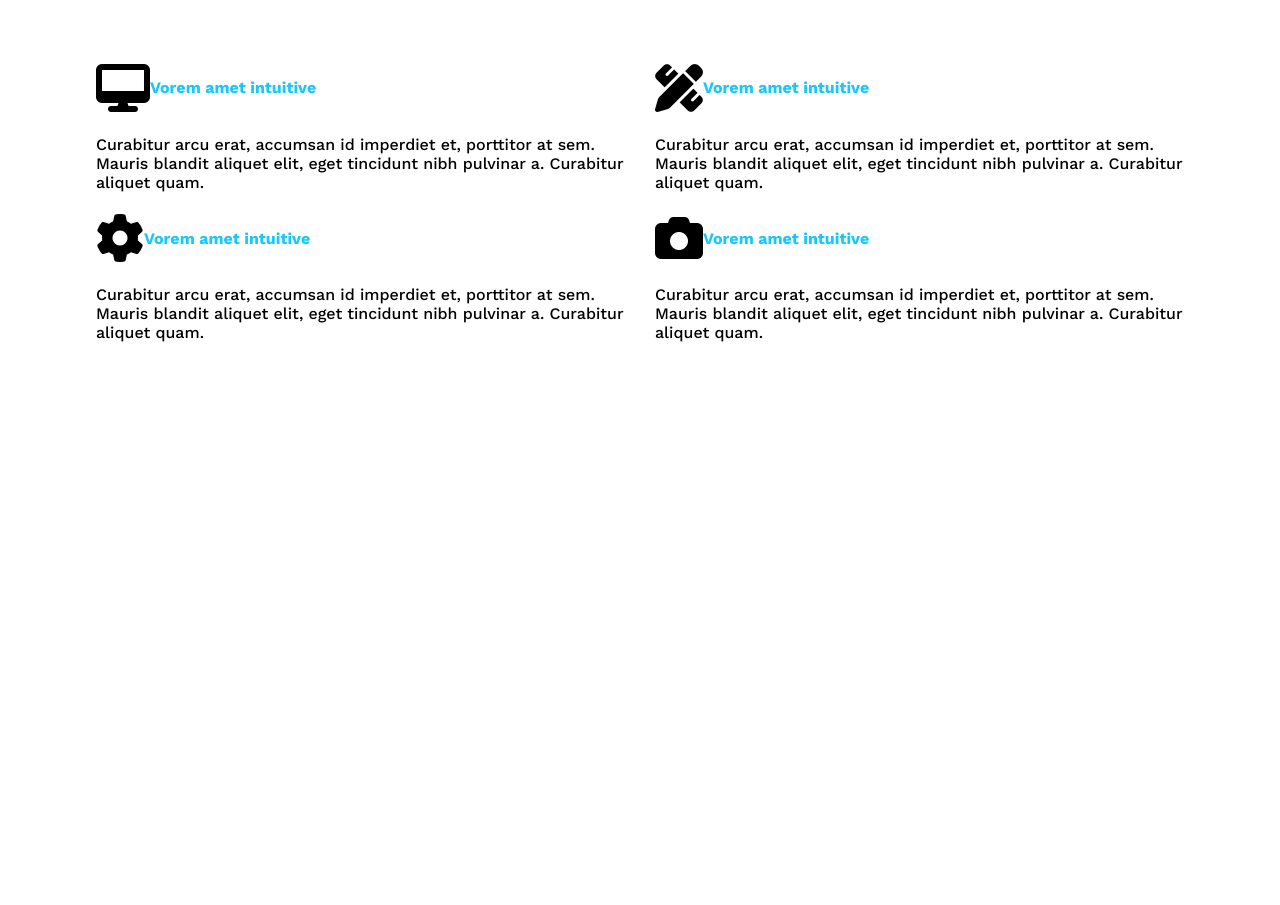
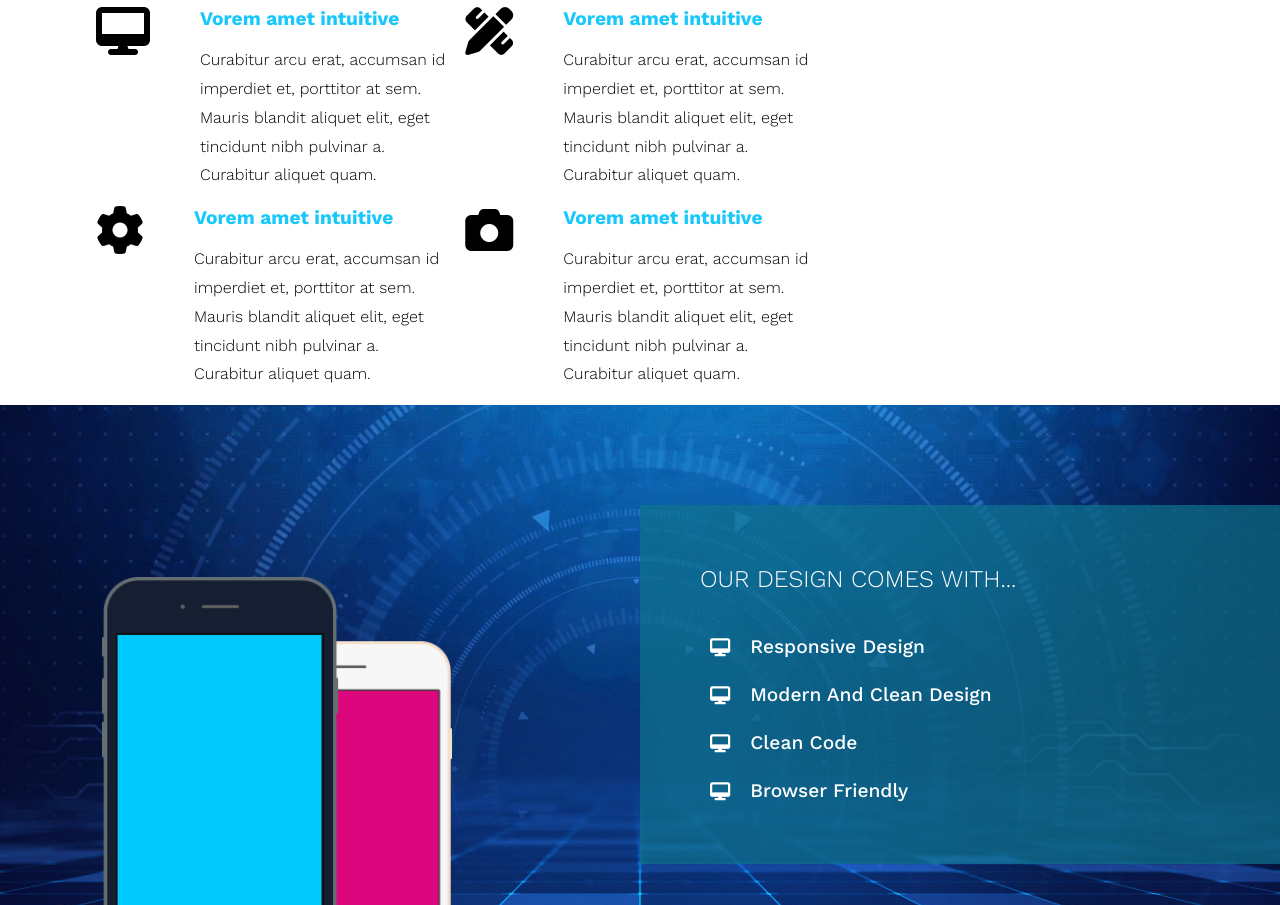
Before and after one commit to waeldrwish/Templet2, a plain HTML site: page index.html in a window 1280 px wide. Shown: the part 1140-2045 px from the top of the page. Before the commit the page ends 1498 px from the top, so only its background shows below. Drawn offline with nearby package versions, Linux system fonts and the light colour scheme.

Commit message:
Sevices And Design Added

```diff
--- a/css/main.css
+++ b/css/main.css
@@ -16,7 +16,7 @@ body {
   margin: 0px;
 }
 
-.heading{
+.heading {
   text-align: center;
   width: 400px;
   margin: auto;
@@ -24,20 +24,20 @@ body {
   position: relative;
 }
 
-.heading h3{
+.heading h3 {
   font-size: xx-large;
   font-weight: 400;
   position: relative;
 }
 
-.heading p{
+.heading p {
   padding-top: 30px;
   line-height: 1.8;
   font-weight: 300;
   font-size: large;
   color: #333;
 }
-.heading h3::before{
+.heading h3::before {
   content: "";
   position: absolute;
   left: 50%;
@@ -48,7 +48,7 @@ body {
   width: 120px;
 }
 
-.heading h3::after{
+.heading h3::after {
   content: "";
   position: absolute;
   width: 15px;
@@ -65,8 +65,8 @@ body {
   position: relative;
 }
 
-@media (max-width: 750px){
-    .container{
+@media (max-width: 750px) {
+  .container {
     width: 100%;
   }
 }
@@ -208,7 +208,7 @@ body {
 }
 /* header */
 
-.landing .text{
+.landing .text {
   color: white;
   background: #19c9fa3d;
   padding: 25px;
@@ -217,19 +217,19 @@ body {
   top: 35%;
 }
 
-.landing .text h1{
+.landing .text h1 {
   font-size: x-large;
   font-weight: 800;
   line-height: 1.8;
 }
 
-.landing .text .p{
+.landing .text .p {
   line-height: 1.8;
   font-weight: 300;
 }
 
-@media(max-width: 750px){
-    .landing .text{
+@media (max-width: 750px) {
+  .landing .text {
     width: 100%;
     top: 105px;
     left: 0;
@@ -243,7 +243,7 @@ body {
   bottom: 0px;
 }
 
-.landing .rounded div{
+.landing .rounded div {
   width: 20px;
   height: 20px;
   border: 2px solid white;
@@ -251,11 +251,11 @@ body {
   margin: 5px;
 }
 
-.landing .rounded div:first-child{
+.landing .rounded div:first-child {
   background-color: white;
 }
 
-.landing .arrows{
+.landing .arrows {
   position: relative;
   color: white;
   font-size: x-large;
@@ -268,20 +268,75 @@ body {
 /* landing */
 
 /* services */
-.service .container .service-grid{
-  margin-top: 100px;
+
+.service .container .service-grid {
+  margin-top: 50px;
   display: grid;
-  grid-template-columns: repeat(auto-fit,minmax(300px, 1fr));
-  grid-gap: 30px;
+  grid-template-columns: repeat(auto-fill, minmax(300px, 1fr));
+  grid-gap: 20px;
+}
+.service .container .service-grid .col .col-item {
+  display: flex;
+}
+.service .container .service-grid .col .col-item i {
+  margin-right: 50px;
+}
+.service .container .service-grid .col .col-item h4 {
+  color: var(--secondry-color);
+  font-size: larger;
+  font-weight: 600;
+  margin: 0;
+  padding: 0;
+}
+.service .container .service-grid .col .col-item p {
+  line-height: 1.8;
+  font-weight: 300;
 }
 
-.service .container .service-grid .col div{
-  display: flex;
-    flex-direction: row;
-    flex-wrap: wrap;
-    align-items: center;
+.design {
+  background-image: url(../Images/design-features.jpg);
+  background-size: cover;
+  width: 100%;
+  height: 500px;
+  position: relative;
+  display: block;
+  overflow: hidden;
 }
 
-.service .container .service-grid .col div h4{
-  color: var(--secondry-color);
+.design img {
+  position: absolute;
+  width: 350px;
+  bottom: -150px;
+  left: 8%;
 }
+
+.design div {
+  position: absolute;
+  color: white;
+  right: 0;
+  top: 20%;
+  width: 50%;
+  background-color: rgb(15 116 143 / 70%);
+  padding: 30px;
+}
+.design div h4 {
+  font-size: x-large;
+  margin: 30px;
+  font-weight: 300;
+}
+
+.design div ul {
+  font-size: larger;
+  line-height: 2.5;
+  list-style: none;
+}
+
+.design div ul li::before {
+  font-family: "Font Awesome 5 Free";
+  content: "\f108";
+  font-weight: 900;
+  margin-right: 20px;
+  position: relative;
+  top: 1px;
+  font-size: large;
+}
--- a/index.html
+++ b/index.html
@@ -90,32 +90,71 @@
         </div>
         <div class="service-grid">
           <div class="col">
-            <div>
+            <div class="col-item">
               <i class="fas fa-desktop fa-3x"></i>
-              <h4>Vorem amet intuitive</h4>
-              <p>Curabitur arcu erat, accumsan id imperdiet et, porttitor at sem. Mauris blandit aliquet elit, eget tincidunt nibh pulvinar a. Curabitur aliquet quam.</p>
+              <div>
+                <h4>Vorem amet intuitive</h4>
+                <p>
+                  Curabitur arcu erat, accumsan id imperdiet et, porttitor at
+                  sem. Mauris blandit aliquet elit, eget tincidunt nibh pulvinar
+                  a. Curabitur aliquet quam.
+                </p>
+              </div>
             </div>
-            <div>
+            <div div class="col-item">
               <i class="fas fa-cog fa-3x"></i>
-              <h4>Vorem amet intuitive</h4>
-              <p>Curabitur arcu erat, accumsan id imperdiet et, porttitor at sem. Mauris blandit aliquet elit, eget tincidunt nibh pulvinar a. Curabitur aliquet quam.</p>
+              <div>
+                <h4>Vorem amet intuitive</h4>
+                <p>
+                  Curabitur arcu erat, accumsan id imperdiet et, porttitor at
+                  sem. Mauris blandit aliquet elit, eget tincidunt nibh pulvinar
+                  a. Curabitur aliquet quam.
+                </p>
+              </div>
             </div>
-          </div >
+          </div>
           <div class="col">
-            <div>
+            <div class="col-item">
               <i class="fas fa-pencil-ruler fa-3x"></i>
-              <h4>Vorem amet intuitive</h4>
-              <p>Curabitur arcu erat, accumsan id imperdiet et, porttitor at sem. Mauris blandit aliquet elit, eget tincidunt nibh pulvinar a. Curabitur aliquet quam.</p>
+              <div>
+                <h4>Vorem amet intuitive</h4>
+                <p>
+                  Curabitur arcu erat, accumsan id imperdiet et, porttitor at
+                  sem. Mauris blandit aliquet elit, eget tincidunt nibh pulvinar
+                  a. Curabitur aliquet quam.
+                </p>
+              </div>
             </div>
-            <div>
+            <div class="col-item">
               <i class="fas fa-camera fa-3x"></i>
-              <h4>Vorem amet intuitive</h4>
-              <p>Curabitur arcu erat, accumsan id imperdiet et, porttitor at sem. Mauris blandit aliquet elit, eget tincidunt nibh pulvinar a. Curabitur aliquet quam.</p>
+              <div>
+                <h4>Vorem amet intuitive</h4>
+                <p>
+                  Curabitur arcu erat, accumsan id imperdiet et, porttitor at
+                  sem. Mauris blandit aliquet elit, eget tincidunt nibh pulvinar
+                  a. Curabitur aliquet quam.
+                </p>
+              </div>
             </div>
           </div>
         </div>
       </div>
     </div>
     <!-- End Services -->
+
+    <!-- Start Desighn -->
+    <div class="design">
+      <img src="Images/mobile.png" alt="mobile" />
+      <div class="our-design">
+        <h4>OUR DESIGN COMES WITH...</h4>
+        <ul>
+          <li>Responsive Design</li>
+          <li>Modern And Clean Design</li>
+          <li>Clean Code</li>
+          <li>Browser Friendly</li>
+        </ul>
+      </div>
+    </div>
+    <!-- End Design  -->
   </body>
 </html>
```
Also changed, not shown: Images/design-features.jpg (added), Images/mobile.png (added). Lines whose indentation alone changed are shown as unchanged.
